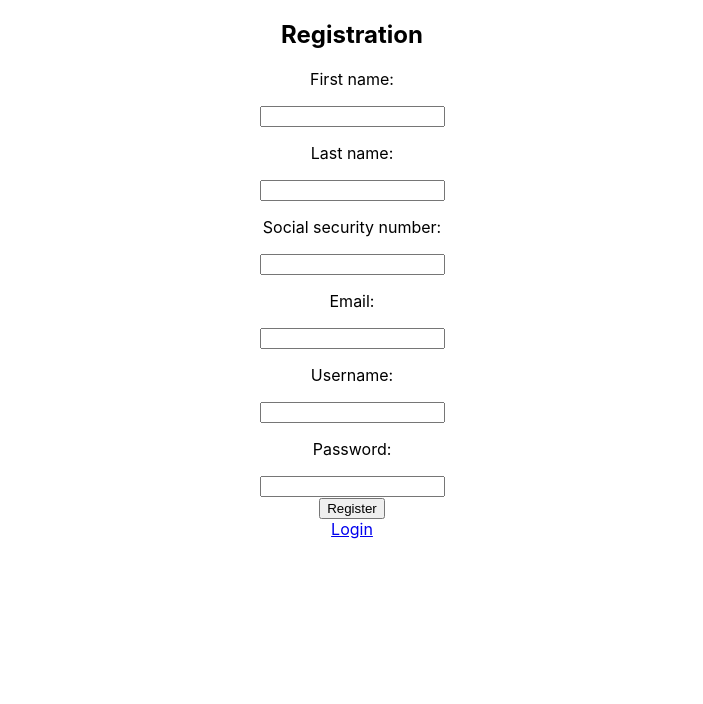
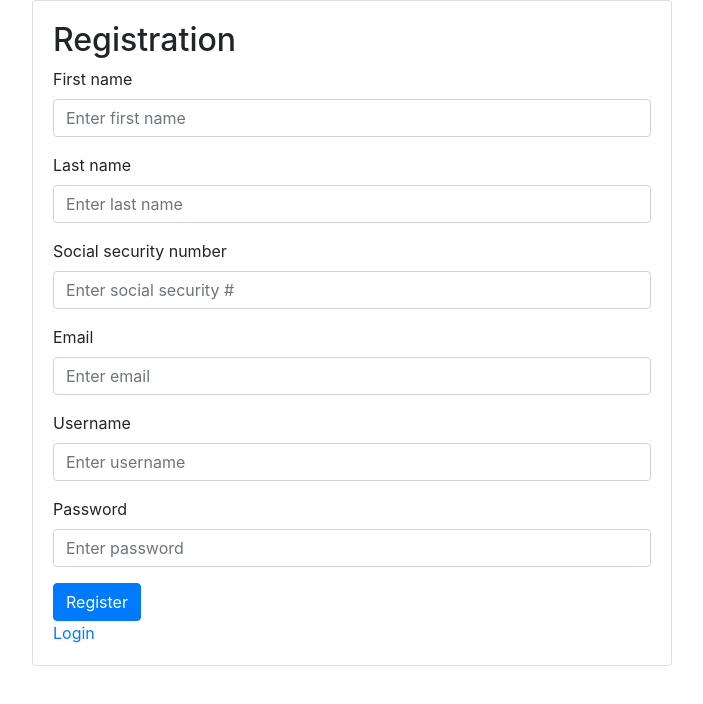
Before and after one commit to ehanstad/IV1201_project, a React (Create React App) app in the folder frontend/: page /registration in a window 1280 px wide. Shown: the top 704 px of the page, without its empty margins (288-991 px from the left). Built offline with nearby package versions, Linux system fonts and the light colour scheme; no server answers.

Commit message:
add login/reg logic, bootstrap

```diff
--- a/frontend/package.json
+++ b/frontend/package.json
@@ -7,6 +7,7 @@
     "@testing-library/react": "^11.2.3",
     "@testing-library/user-event": "^12.6.2",
     "axios": "^0.21.1",
+    "bootstrap": "^4.6.0",
     "eslint": "^7.18.0",
     "eslint-config-airbnb": "^18.2.1",
     "eslint-config-node": "^4.1.0",
@@ -20,6 +21,7 @@
     "prettier": "^2.2.1",
     "prop-types": "^15.7.2",
     "react": "^17.0.1",
+    "react-bootstrap": "^1.5.0",
     "react-dom": "^17.0.1",
     "react-redux": "^7.2.2",
     "react-router-dom": "^5.2.0",
@@ -53,6 +55,5 @@
       "last 1 safari version"
     ]
   },
-  "devDependencies": {},
   "proxy": "http://localhost:5000"
 }
--- a/frontend/src/App.css
+++ /dev/null
@@ -1,3 +0,0 @@
-.App {
-  text-align: center;
-}
--- a/frontend/src/App.js
+++ b/frontend/src/App.js
@@ -6,7 +6,6 @@
 import React, { useEffect } from 'react';
 import { Route } from 'react-router-dom';
 import { Provider } from 'react-redux';
-import './App.css';
 import Registration from './components/registration';
 import Login from './components/login';
 import Admin from './components/admin';
--- a/frontend/src/components/login.js
+++ b/frontend/src/components/login.js
@@ -1,13 +1,18 @@
+/* eslint-disable react/no-did-update-set-state */
 /**
  * @file
  * @author Erik Hanstad
+ * @author Lucas Villarroel
  */
 
 import React, { Component } from 'react';
 import { Redirect } from 'react-router-dom';
 import { connect } from 'react-redux';
 import { PropTypes } from 'prop-types';
+import 'bootstrap/dist/css/bootstrap.min.css';
+import { Button, Alert, Form, Card } from 'react-bootstrap';
 import { login } from '../redux/actions/authActions';
+import { LOGIN_FAIL } from '../redux/types';
 
 class Login extends Component {
   constructor(props) {
@@ -15,9 +20,42 @@ class Login extends Component {
     this.state = {
       uname: '',
       pass: '',
-      rid: '',
+      message: null,
+      loading: false,
     };
   }
+
+  /**
+   * Updates error message and checks if login success.
+   * @param {Object} prevProps - Previous props
+   */
+  componentDidUpdate(prevProps) {
+    const { error, auth } = this.props;
+    const { loading } = this.state;
+    if (error !== prevProps.error) {
+      if (error.id === LOGIN_FAIL) {
+        this.setState({ message: 'Incorrect username or password' });
+      } else {
+        this.setState({ message: null });
+      }
+    }
+    if (loading) {
+      if (auth.isAuthenticated) {
+        this.loginSuccess();
+      }
+    }
+  }
+
+  /**
+   * Updates states on login success.
+   */
+  loginSuccess = () => {
+    const { loading } = this.state;
+    this.setState({
+      loading: !loading,
+      message: null,
+    });
+  };
 
   /**
    * changes the state for the username
@@ -46,37 +84,73 @@ class Login extends Component {
     e.preventDefault();
     const { uname, pass } = this.state;
     const { dispatchLogin } = this.props;
+    this.setState({
+      loading: true,
+      message: null,
+    });
     dispatchLogin({ uname, pass });
   };
 
   render() {
-    const { rid } = this.state;
-    if (rid === '1') {
-      return <Redirect to="/admin" />;
-    }
-    if (rid === '2') {
-      return <Redirect to="/application" />;
+    const { message } = this.state;
+    const { auth } = this.props;
+    if (auth.isAuthenticated) {
+      if (auth.user.rid === '1') {
+        return <Redirect to="/admin" />;
+      }
+      if (auth.user.rid === '2') {
+        return <Redirect to="/application" />;
+      }
     }
     return (
-      <div>
-        <h2> LOGIN </h2>
-        <form onSubmit={this.login}>
-          <div>
-            <p>Username:</p>
-            <input type="text" id="username" required onChange={this.usernameChange} />
-            <p>Password:</p>
-            <input type="password" id="password" required onChange={this.passwordChange} />
-          </div>
-          <button type="submit">LOGIN</button>
-        </form>
-        <a href="./registration">Create a new account.</a>
-      </div>
+      <Card style={{ width: '40rem' }} className="mx-auto">
+        <Card.Body>
+          <h2>Login</h2>
+          {message ? (
+            <Alert variant="danger" color="danger">
+              {message}
+            </Alert>
+          ) : null}
+          <Form onSubmit={this.login}>
+            <Form.Group>
+              <Form.Label>Username</Form.Label>
+              <Form.Control
+                type="text"
+                placeholder="Enter username"
+                required
+                onChange={this.usernameChange}
+              />
+            </Form.Group>
+            <Form.Group controlId="formBasicPassword">
+              <Form.Label>Password</Form.Label>
+              <Form.Control
+                type="password"
+                placeholder="Enter password"
+                required
+                onChange={this.passwordChange}
+              />
+            </Form.Group>
+            <Button type="submit">LOGIN</Button>
+            <inline> or</inline>
+            <Button variant="link" href="./registration">
+              Create a new account.
+            </Button>
+          </Form>
+        </Card.Body>
+      </Card>
     );
   }
 }
 
 Login.propTypes = {
   dispatchLogin: PropTypes.func.isRequired,
+  error: PropTypes.shape.isRequired,
+  auth: PropTypes.shape.isRequired,
 };
 
-export default connect(null, { dispatchLogin: login })(Login);
+const mapStateToProps = (state) => ({
+  auth: state.auth,
+  error: state.error,
+});
+
+export default connect(mapStateToProps, { dispatchLogin: login })(Login);
--- a/frontend/src/components/registration.js
+++ b/frontend/src/components/registration.js
@@ -1,11 +1,16 @@
+/* eslint-disable react/no-did-update-set-state */
 /**
  * @file The component for adding a new applicant
  * @author Erik Hanstad
+ * @author Lucas Villarroel
  */
 import React, { Component } from 'react';
 import { connect } from 'react-redux';
 import { PropTypes } from 'prop-types';
+import 'bootstrap/dist/css/bootstrap.min.css';
+import { Button, Alert, Form, Card } from 'react-bootstrap';
 import { register } from '../redux/actions/authActions';
+import { REGISTER_FAIL } from '../redux/types';
 
 class Registration extends Component {
   constructor(props) {
@@ -15,10 +20,49 @@ class Registration extends Component {
       lname: '',
       ssn: '',
       email: '',
-      uname: '',
+      username: '',
       pass: '',
+      message: '',
+      loading: false,
+      error: false,
     };
   }
+
+  /**
+   * Updates error message and checks if registration successful.
+   * @param {Object} prevProps - Previous props
+   */
+  componentDidUpdate(prevProps) {
+    const { error, auth } = this.props;
+    const { loading } = this.state;
+    if (error !== prevProps.error) {
+      if (error.id === REGISTER_FAIL) {
+        this.setState({
+          message: 'A person with that email or username already exists.',
+          loading: false,
+          error: true,
+        });
+      } else {
+        this.setState({ message: null });
+      }
+    }
+    if (loading) {
+      if (!auth.loading) {
+        this.registerSuccess();
+      }
+    }
+  }
+
+  /**
+   * Updates states on registration success.
+   */
+  registerSuccess = () => {
+    this.setState({
+      loading: false,
+      message: 'Account created successfully.',
+      error: false,
+    });
+  };
 
   /**
    * Adds the applicants information to a database
@@ -27,9 +71,13 @@ class Registration extends Component {
    */
   addApplicant = (e) => {
     e.preventDefault();
-    const { fname, lname, ssn, email, uname, pass } = this.state;
+    this.setState({
+      loading: true,
+    });
+    const { fname, lname, ssn, email, username, pass } = this.state;
     const { dispatchRegister } = this.props;
-    dispatchRegister({ fname, lname, ssn, email, uname, pass });
+    console.log({ fname, lname, ssn, email, username, pass });
+    dispatchRegister({ fname, lname, ssn, email, username, pass });
   };
 
   /**
@@ -74,7 +122,7 @@ class Registration extends Component {
    * @param {input} e - The inputbox for the username
    */
   usernameChange = (e) => {
-    this.setState({ uname: e.target.value });
+    this.setState({ username: e.target.value });
   };
 
   /**
@@ -87,34 +135,94 @@ class Registration extends Component {
   };
 
   render() {
+    const { message, error } = this.state;
     return (
-      <div className="App">
-        <h2>Registration</h2>
-        <form onSubmit={this.addApplicant}>
-          <div>
-            <p>First name:</p>
-            <input type="text" id="fname" required onChange={this.fnameChange} />
-            <p>Last name:</p>
-            <input type="text" id="lname" required onChange={this.lnameChange} />
-            <p>Social security number:</p>
-            <input type="text" id="ssn" required onChange={this.ssnChange} />
-            <p>Email:</p>
-            <input type="text" id="email" required onChange={this.emailChange} />
-            <p>Username:</p>
-            <input type="text" id="username" required onChange={this.usernameChange} />
-            <p>Password:</p>
-            <input type="password" id="password" required onChange={this.passwordChange} />
-          </div>
-          <button type="submit">Register</button>
-        </form>
-        <a href="./">Login</a>
-      </div>
+      <Card style={{ width: '40rem' }} className="mx-auto">
+        <Card.Body>
+          <h2>Registration</h2>
+          {
+            // eslint-disable-next-line no-nested-ternary
+            message ? (
+              error ? (
+                <Alert variant="danger">{message}</Alert>
+              ) : (
+                <Alert variant="success">{message}</Alert>
+              )
+            ) : null
+          }
+          <Form onSubmit={this.addApplicant}>
+            <Form.Group>
+              <Form.Label>First name</Form.Label>
+              <Form.Control
+                type="text"
+                placeholder="Enter first name"
+                required
+                onChange={this.fnameChange}
+              />
+            </Form.Group>
+            <Form.Group>
+              <Form.Label>Last name</Form.Label>
+              <Form.Control
+                type="text"
+                placeholder="Enter last name"
+                required
+                onChange={this.lnameChange}
+              />
+            </Form.Group>
+            <Form.Group>
+              <Form.Label>Social security number</Form.Label>
+              <Form.Control
+                type="text"
+                placeholder="Enter social security #"
+                required
+                onChange={this.ssnChange}
+              />
+            </Form.Group>
+            <Form.Group controlId="formBasicEmail">
+              <Form.Label>Email</Form.Label>
+              <Form.Control
+                type="text"
+                placeholder="Enter email"
+                required
+                onChange={this.emailChange}
+              />
+            </Form.Group>
+            <Form.Group>
+              <Form.Label>Username</Form.Label>
+              <Form.Control
+                type="text"
+                placeholder="Enter username"
+                required
+                onChange={this.usernameChange}
+              />
+            </Form.Group>
+            <Form.Group controlId="formBasicPassword">
+              <Form.Label>Password</Form.Label>
+              <Form.Control
+                type="password"
+                placeholder="Enter password"
+                required
+                onChange={this.passwordChange}
+              />
+            </Form.Group>
+            <Button type="submit">Register</Button>
+          </Form>
+          <a href="./">Login</a>
+        </Card.Body>
+      </Card>
     );
   }
 }
 
 Registration.propTypes = {
   dispatchRegister: PropTypes.func.isRequired,
+  error: PropTypes.shape.isRequired,
+  auth: PropTypes.shape.isRequired,
 };
 
-export default connect(null, { dispatchRegister: register })(Registration);
+const mapStateToProps = (state) => ({
+  auth: state.auth,
+  error: state.error,
+});
+
+export default connect(mapStateToProps, { dispatchRegister: register })(Registration);
--- a/frontend/src/redux/actions/authActions.js
+++ b/frontend/src/redux/actions/authActions.js
@@ -37,56 +37,7 @@ export const tokenConfig = (getState) => {
 };
 
 /**
- * Sends a request to the server to try and authenticate a user. Dispatches actions to
- * trigger state changes based on success/fail.
- * @param {Object} form_params The login information entered by the user.
- */
-export const login = ({ uname, pass }) => (dispatch) => {
-  const body = JSON.stringify({ uname, pass });
-  dispatch({ type: LOADING });
-  axios
-    .post('/api/user/login', body, tokenConfig())
-    .then((res) => {
-      dispatch({
-        type: LOGIN_SUCCESS,
-        payload: res.data,
-      });
-    })
-    .catch((err) => {
-      dispatch(returnError(err.response.data.msg, err.response.status, LOGIN_FAIL));
-      dispatch({
-        type: LOGIN_FAIL,
-      });
-    });
-};
-
-/**
- * Sends a request to the server to try and register a user. Dispatches actions to
- * trigger state changes based on success/fail.
- * @param {Object} form_params The registration information entered by user.
- */
-export const register = ({ fname, lname, ssn, email, uname, pass }) => (dispatch) => {
-  const body = JSON.stringify({ fname, lname, ssn, email, uname, pass });
-  dispatch({ type: LOADING });
-  axios
-    .post('/api/user/register', body, tokenConfig())
-    .then((res) => {
-      dispatch({
-        type: REGISTER_SUCCESS,
-        payload: res.data,
-      });
-    })
-    .catch((err) => {
-      dispatch(returnError(err.response.data.msg, err.response.status, REGISTER_FAIL));
-      dispatch({
-        type: REGISTER_FAIL,
-      });
-    });
-};
-
-/**
- * Sends a request to the server to try and register a user. Dispatches actions to
- * trigger state changes based on success/fail.
+ * Sends a request to verify the user with token.
  * @param {Object} form_params The registration information entered by user.
  */
 export const loadUser = () => (dispatch, getState) => {
@@ -106,3 +57,52 @@ export const loadUser = () => (dispatch, getState) => {
       });
     });
 };
+
+/**
+ * Sends a request to the server to try and authenticate a user. Dispatches actions to
+ * trigger state changes based on success/fail.
+ * @param {Object} form_params The login information entered by the user.
+ */
+export const login = ({ uname, pass }) => (dispatch) => {
+  const body = JSON.stringify({ uname, pass });
+  axios
+    .post('/api/user/login', body, tokenConfig())
+    .then((res) => {
+      Promise.resolve(
+        dispatch({
+          type: LOGIN_SUCCESS,
+          payload: res.data,
+        }),
+      ).then(() => dispatch(loadUser()));
+    })
+    .catch((err) => {
+      dispatch(returnError(err.response.data.msg, err.response.status, LOGIN_FAIL));
+      dispatch({
+        type: LOGIN_FAIL,
+      });
+    });
+};
+
+/**
+ * Sends a request to the server to try and register a user. Dispatches actions to
+ * trigger state changes based on success/fail.
+ * @param {Object} form_params The registration information entered by user.
+ */
+export const register = ({ fname, lname, ssn, email, username, pass }) => (dispatch) => {
+  dispatch({ type: LOADING });
+  const body = JSON.stringify({ fname, lname, ssn, email, username, pass });
+  axios
+    .post('/api/user/register', body, tokenConfig())
+    .then((res) => {
+      dispatch({
+        type: REGISTER_SUCCESS,
+        payload: res.data,
+      });
+    })
+    .catch((err) => {
+      dispatch(returnError(err.response.data.msg, err.response.status, REGISTER_FAIL));
+      dispatch({
+        type: REGISTER_FAIL,
+      });
+    });
+};
```
Also changed, not shown: 1 other file (tests, documents, lock files or other folders).
